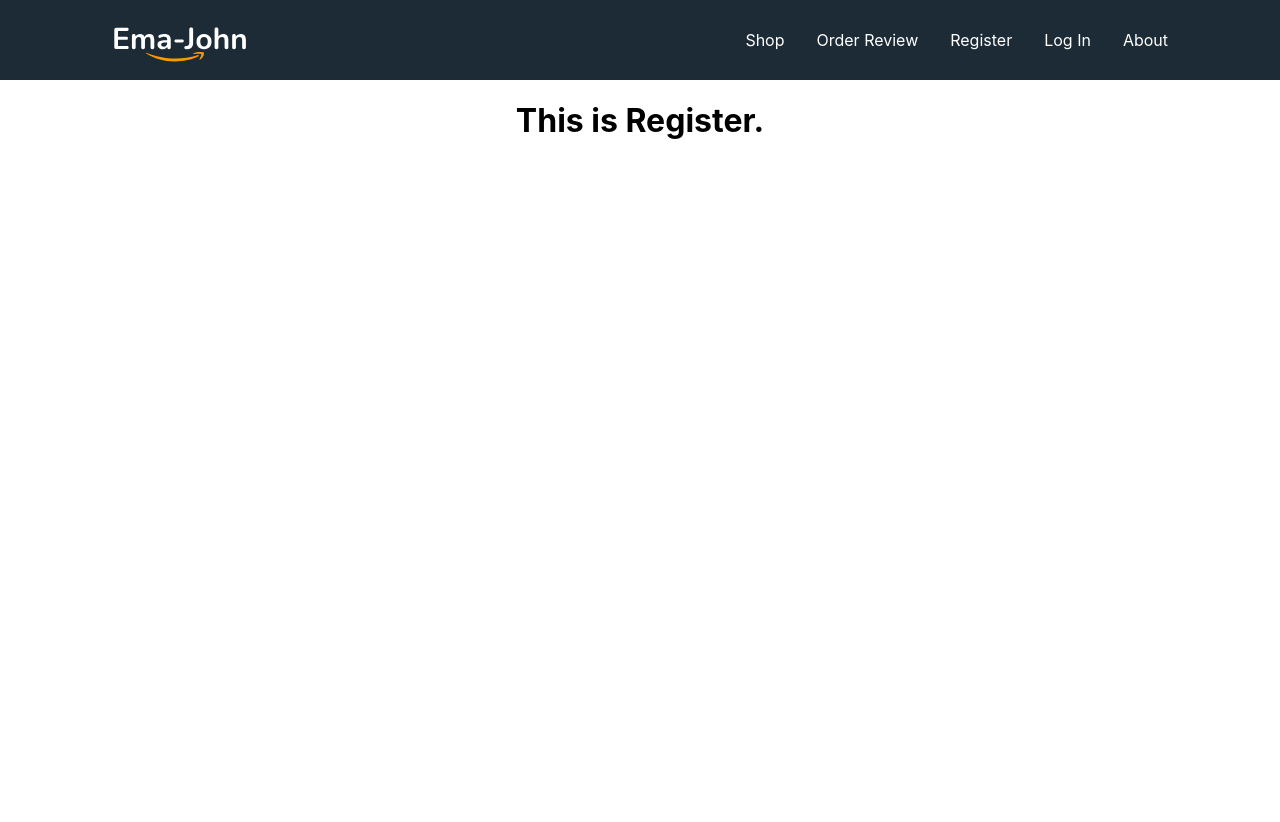
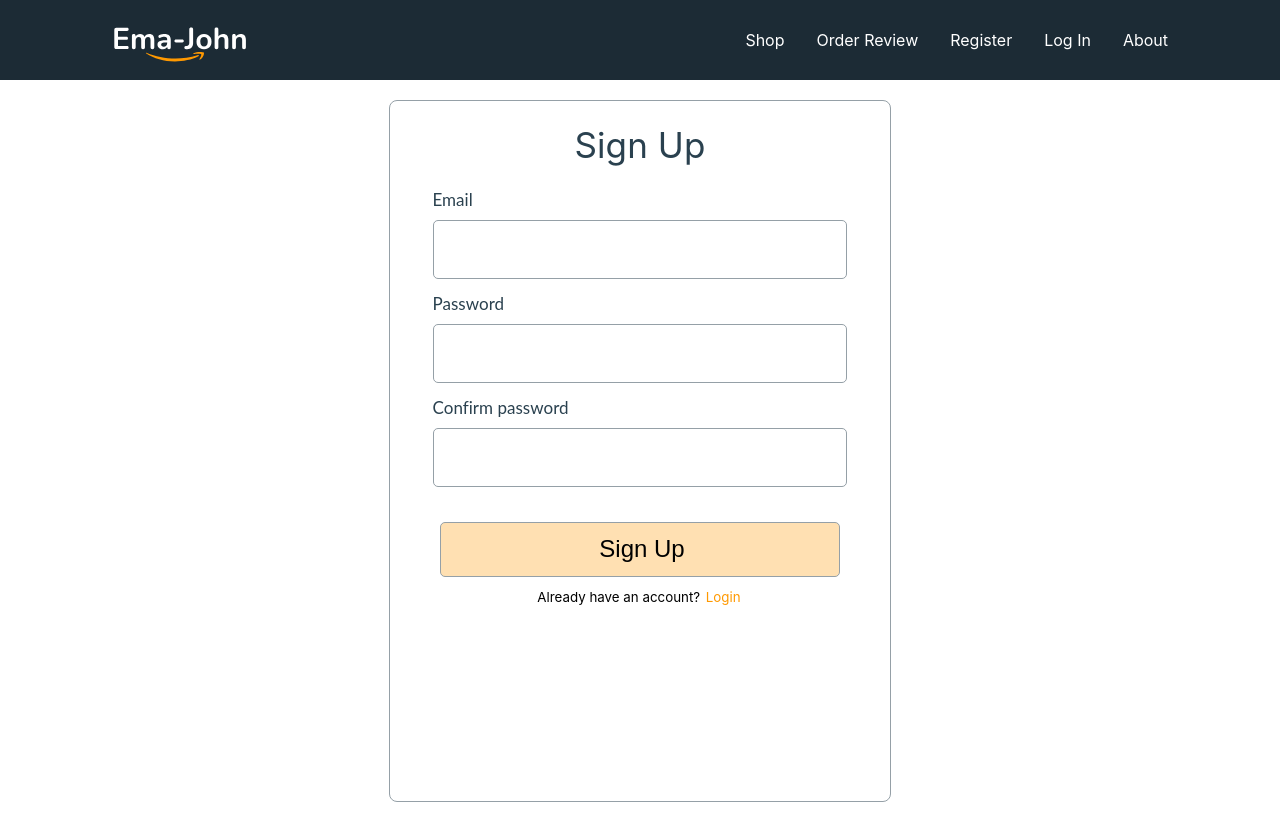
Before and after one commit to tahdiislam/ema-john-simple, a React (Create React App) app: page /register in a window 1280 px wide. Before the commit the page ends 800 px from the top, so only its background shows below. Built offline with nearby package versions, Linux system fonts and the light colour scheme.

Commit message:
add register option

```diff
--- a/src/Component/Header/Header.js
+++ b/src/Component/Header/Header.js
@@ -1,9 +1,12 @@
-import React from 'react';
+import React, { useContext } from 'react';
 import { Link } from 'react-router-dom';
+import { AuthContext } from '../../context/UserContext';
 import logo from '../../images/Logo.svg'
 import './Header.css'
 
 const Header = () => {
+  const {user} = useContext(AuthContext)
+  // console.log(user.email);
     return (
       <nav className='header'>
           <img src={logo} alt="" />
--- a/src/Component/Login/Login.css
+++ b/src/Component/Login/Login.css
@@ -1,7 +1,3 @@
-.main-container{
-    position: relative;
-}
-
 .form-container{
     width: 500px;
     height: 600px;
@@ -78,8 +74,10 @@
 .navigate-register{
     color: rgba(255, 153, 0, 1);
     padding: 2px;
+    text-decoration: none;
 }
 
 .navigate-register:hover{
     color: rgba(255, 153, 0, 1.5);
+    text-decoration: underline;
 }
--- a/src/Component/Login/Login.js
+++ b/src/Component/Login/Login.js
@@ -8,20 +8,19 @@ const Login = () => {
         event.preventDefault()
     }
     return (
-      <div className='main-container'>
         <div className="form-container">
           <h1 className="form-title">Login</h1>
           <form onSubmit={handleFormSubmit}>
             <div className="form-control">
               <label htmlFor="email">Email</label>
-              <input type="email" name="email" id="email" />
+              <input type="email" name="email" id="email" required/>
             </div>
             <div className="form-control">
               <label htmlFor="password">Password</label>
-              <input type="password" name="password" id="password" />
+              <input type="password" name="password" id="password" required/>
             </div>
             <div className="form-control">
-              <input className="submit-btn" type="submit" value="Login" />
+              <input className="submit-btn" type="submit" value="Login"/>
             </div>
             <div className="go-register">
               <small>
@@ -33,7 +32,6 @@ const Login = () => {
             </div>
           </form>
         </div>
-      </div>
     );
 };
 
--- a/src/Component/Register/Register.css
+++ b/src/Component/Register/Register.css
@@ -0,0 +1,3 @@
+.text-error{
+    color: rgb(235, 25, 25);
+}
--- a/src/Component/Register/Register.js
+++ b/src/Component/Register/Register.js
@@ -1,12 +1,59 @@
-import React from 'react';
+import React, { useState } from 'react';
+import { Link } from 'react-router-dom';
 import './Register.css'
 
 const Register = () => {
-    return (
-        <div>
-            <h1>This is Register.</h1>
+    const [error, setError] = useState('')
+  //form submit
+  const handleFormSubmit = (event) => {
+    event.preventDefault();
+    setError('')
+    const form = event.target;
+    const email = form.email.value;
+    const password = form.password.value;
+    const confirmPassword = form.confirmPassword.value;
+    console.log(email, password, confirmPassword);
+    if(password.length < 8){
+        setError('Please provide at least 8 character password');
+        return;
+    }
+    if(password !== confirmPassword){
+        setError("Password didn't match");
+        return;
+    }
+  };
+  return (
+    <div className="form-container" style={{height: '700px'}}>
+      <h1 className="form-title">Sign Up</h1>
+      <form onSubmit={handleFormSubmit}>
+        <div className="form-control">
+          <label htmlFor="email">Email</label>
+          <input type="email" name="email" id="email" required />
         </div>
-    );
+        <div className="form-control">
+          <label htmlFor="password">Password</label>
+          <input type="password" name="password" id="password" required />
+        </div>
+        <div className="form-control">
+          <label htmlFor="confirm-password">Confirm password</label>
+          <input type="password" name="confirmPassword" id="confirm-password" required />
+        </div>
+        <div className="form-control">
+          <input className="submit-btn" type="submit" value="Sign Up" />
+        </div>
+        <div className="go-register">
+          <small>
+            Already have an account?{" "}
+            <Link className="navigate-register" to="/login">
+              Login
+            </Link>
+          </small>
+        </div>
+        <p className='text-error'>{error}</p>
+      </form>
+    </div>
+  );
 };
 
+
 export default Register;
--- /dev/null
+++ b/src/context/UserContext.js
@@ -0,0 +1,15 @@
+import React, { createContext } from 'react';
+
+export const AuthContext = createContext()
+
+const UserContext = ({children}) => {
+    const user = {email: 'hello@gmail.com'}
+    const authInfo = {user}
+    return (
+        <AuthContext.Provider value={authInfo}>
+            {children}
+        </AuthContext.Provider>
+    );
+};
+
+export default UserContext;
--- a/src/index.js
+++ b/src/index.js
@@ -3,12 +3,15 @@ import ReactDOM from 'react-dom/client';
 import './index.css';
 import App from './App';
 import reportWebVitals from './reportWebVitals';
+import UserContext from './context/UserContext';
 
 const root = ReactDOM.createRoot(document.getElementById('root'));
 root.render(
-  // <React.StrictMode>
-    <App />
-  /* </React.StrictMode> */
+  <React.StrictMode>
+    <UserContext>
+      <App />
+    </UserContext>
+  </React.StrictMode>
 );
 
 // If you want to start measuring performance in your app, pass a function
```
